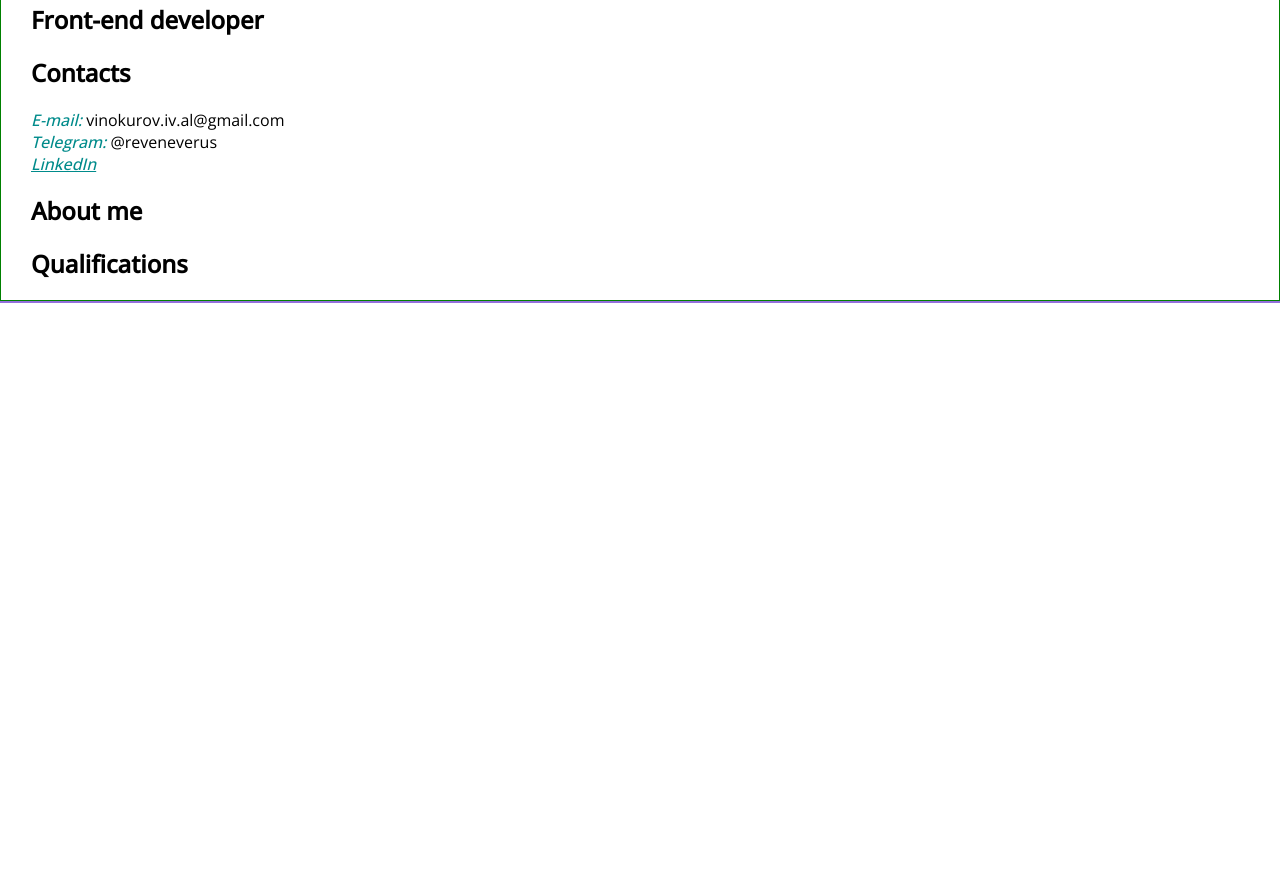
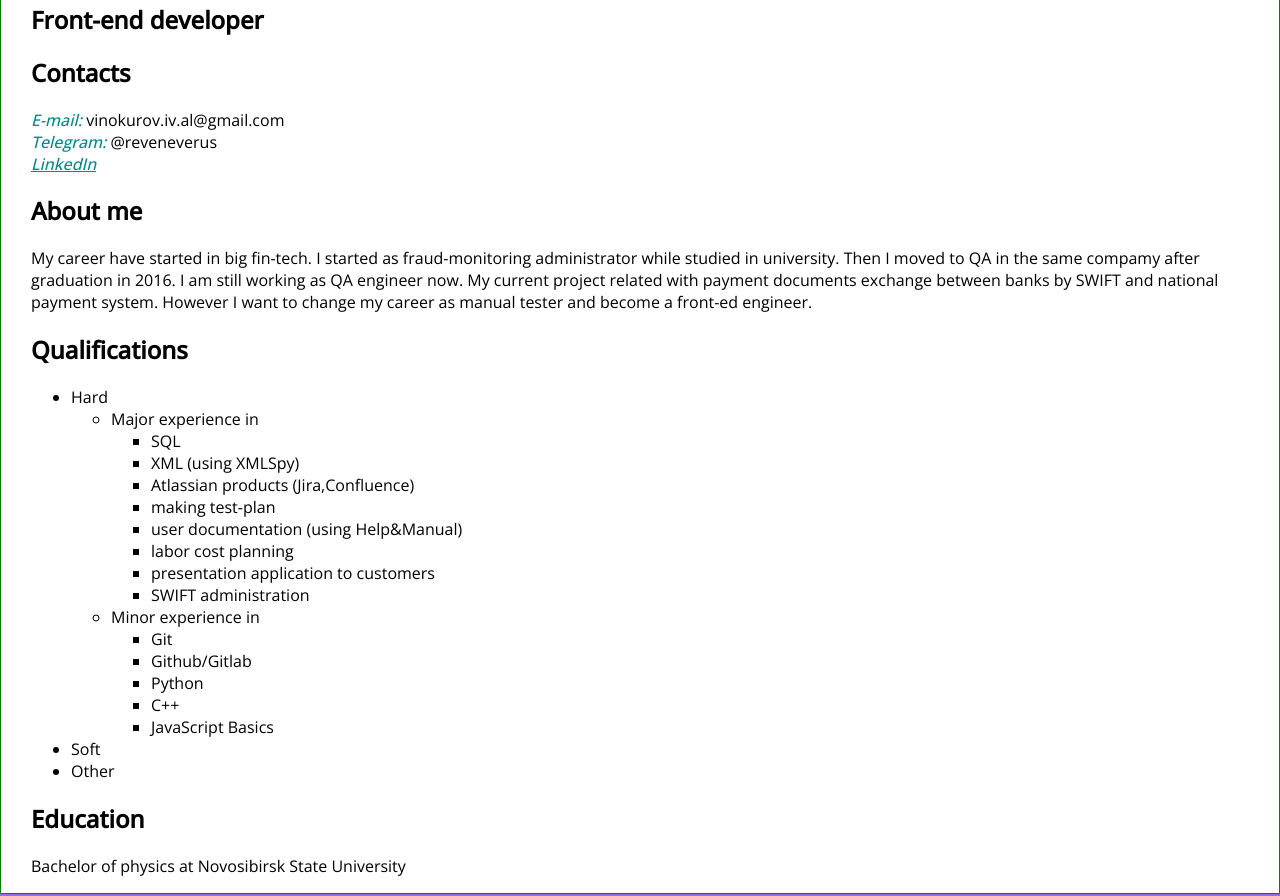
Before and after one commit to revenever/rsschool-cv, a plain HTML site: page index.html in a window 1280 px wide. Shown: the part 649-1545 px from the top of the page. Before the commit the page ends 952 px from the top, so only its background shows below. Drawn offline with nearby package versions, Linux system fonts and the light colour scheme.

Commit message:
feat: add part of education, add hard qualifications

```diff
--- a/index.html
+++ b/index.html
@@ -20,7 +20,7 @@
                 <li class="nav-item"><a href="#contacts" class="nav-link">Contacts</a></li>
                 <li class="nav-item"><a href="#aboutme" class="nav-link">About me</a></li>
                 <li class="nav-item"><a href="#qualif" class="nav-link">Qualifications</a></li>
-
+                <li class="nav-item"><a href="#education" class="nav-link">Education</a></li>
             </ul>
         </nav>
     </header>
@@ -41,11 +41,46 @@
         </section>
         <section class="section" id="aboutme">
             <h2 class="section-title" id="aboutme">About me</h2>
+            <p>My career have started in big fin-tech.
+                I started as fraud-monitoring administrator while studied in university.
+                Then I moved to QA in the same compamy after graduation in 2016.
+                I am still working as QA engineer now. My current project related with payment documents exchange between banks by SWIFT and national payment system.
+                However I want to change my career as manual tester and become a front-ed engineer.</p>
         </section>
         <section class="section" id="qualif">
             <h2 class="section-title">Qualifications</h2>
+            <ul>
+                <li>Hard</li>
+                    <ul>
+                        <li>Major experience in</li>
+                        <ul>
+                            <li>SQL</li>
+                            <li>XML (using XMLSpy)</li>
+                            <li>Atlassian products (Jira,Confluence)</li>
+                            <li>making test-plan</li>
+                            <li>user documentation (using Help&Manual)</li>
+                            <li>labor cost planning</li>
+                            <li>presentation application to customers</li>
+                            <li>SWIFT administration</li>
+                        </ul>
+                        <li>Minor experience in</li>
+                        <ul>
+                            <li>Git</li>
+                            <li>Github/Gitlab</li>
+                            <li>Python</li>
+                            <li>C++</li>
+                            <li>JavaScript Basics</li>
+                        </ul>
+                    </ul>
+                <li>Soft</li>
+                <li>Other</li>
+            </ul>
+
         </section>
-
+        <section class="section" id="education">
+            <h2 class="section-title">Education</h2>
+            <p>Bachelor of physics at Novosibirsk State University</p>
+        </section>
     </main>
 
     <footer class="footer">
--- a/style.css
+++ b/style.css
@@ -32,6 +32,7 @@ footer {
     align-items: center;
     list-style: none;
 
+
 }
 .nav-link {
     padding: 0 60px;
@@ -56,6 +57,7 @@ html {
     font-style:italic;
     font-weight: 400;
     color: darkcyan;
+    list-style: none;
 }
 .section{
     list-style: none;
```
